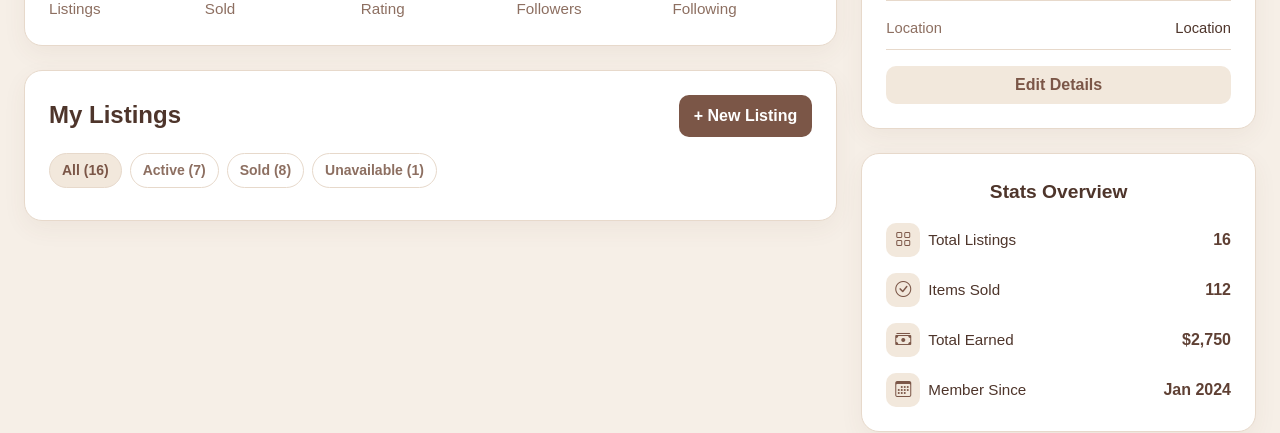
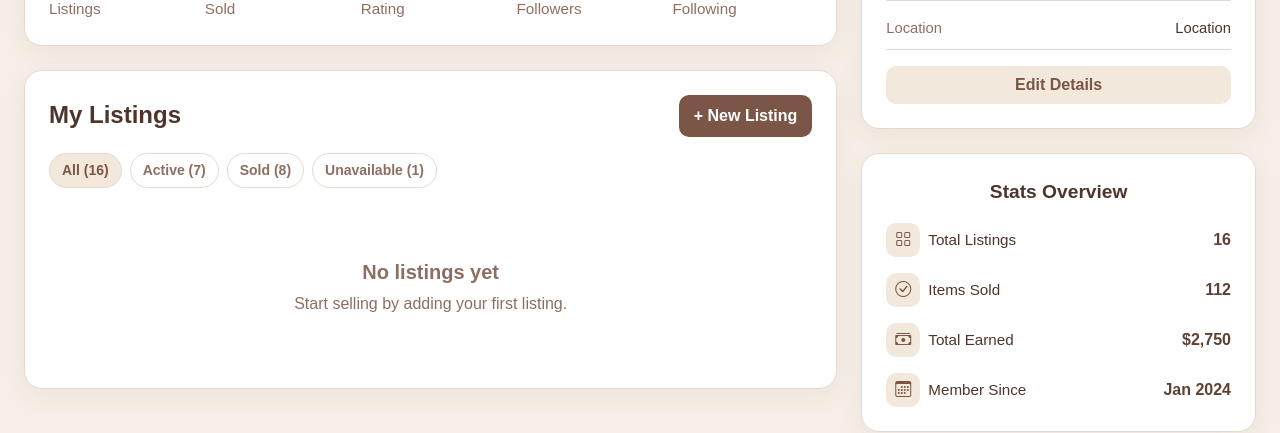
Before and after one commit to adamsaa1300/Web2Project, a React (Vite) app: page /profile in a window 1280 px wide. Shown: the part 387-820 px from the top of the page. Built offline with nearby package versions, Linux system fonts and the light colour scheme.

Commit message:
Add empty state for listings

```diff
--- a/src/components/profile/ListingsSection.jsx
+++ b/src/components/profile/ListingsSection.jsx
@@ -44,6 +44,18 @@ export default function ListingsSection({ listings, colors, shellCard }) {
         )}
       </div>
 
+    {listings.length === 0 ? (
+  <div
+    className="text-center py-5"
+    style={{ color: colors.muted }}
+  >
+    <h5 className="fw-bold mb-2">No listings yet</h5>
+
+    <p className="mb-0">
+      Start selling by adding your first listing.
+    </p>
+  </div>
+) : (
   <div className="row g-3">
     {listings.map((item) => (
       <ListingCard
@@ -54,6 +66,7 @@ export default function ListingsSection({ listings, colors, shellCard }) {
       />
     ))}
   </div>
+)}
     </div>
   );
 }
```
Lines whose indentation alone changed are shown as unchanged.
